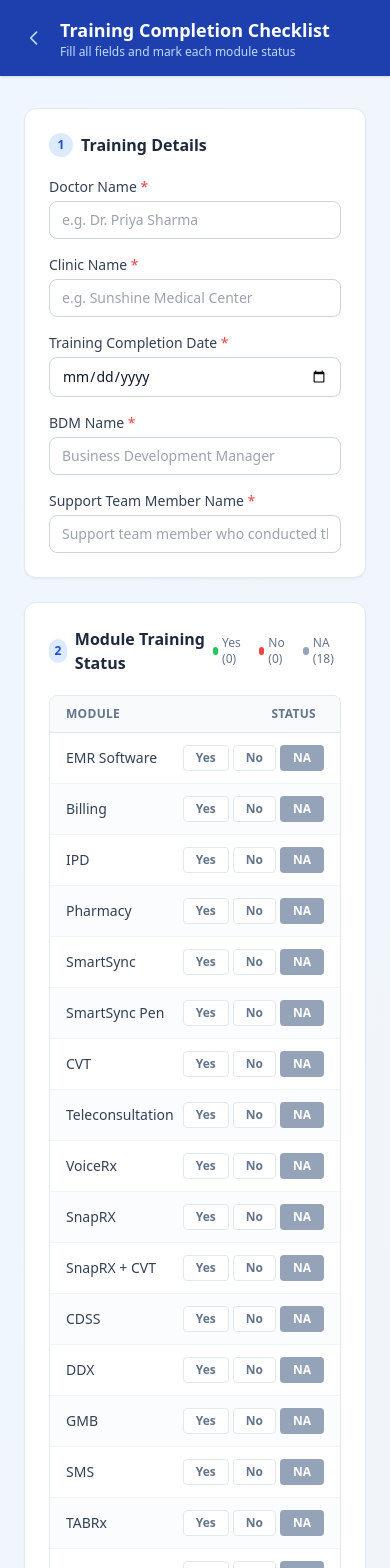
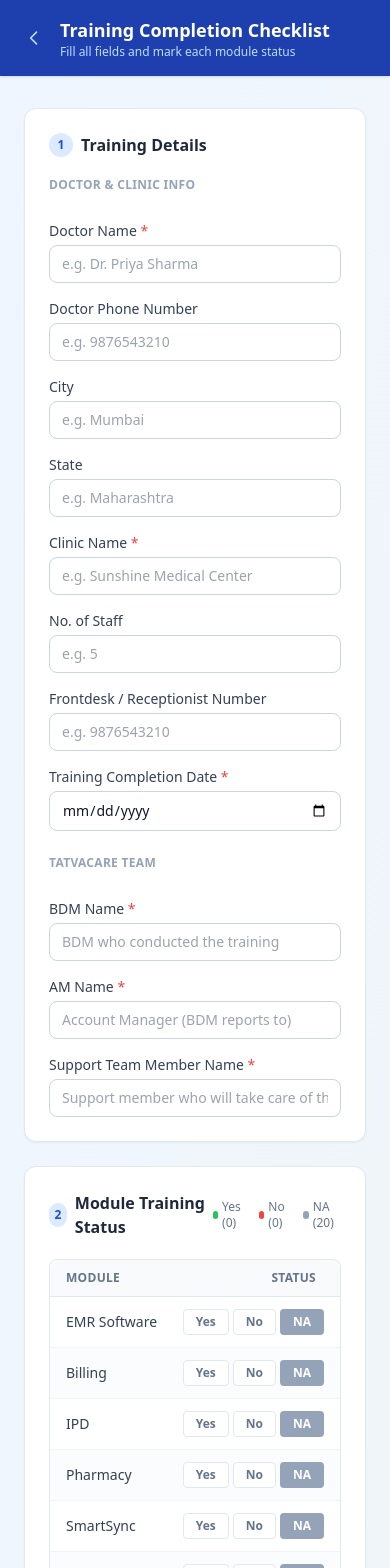
Before and after one commit to Ravipurohit007/tatvacare-training-portal, a React (Vite) app: page /checklist in a window 390 px wide. Shown: the top 1568 px of the page. Built offline with nearby package versions, Linux system fonts and the light colour scheme; no server answers.

Commit message:
Add new fields: AM, city, state, phone, staff count, frontdesk; add Anydesk & shortcut to checklist

```diff
--- a/src/lib/constants.js
+++ b/src/lib/constants.js
@@ -17,6 +17,8 @@
   'TABRx',
   'TABRx + CVT',
   'TatvaAI',
+  'Anydesk Installed',
+  'Shortcut Created for Software Link',
 ]
 
 export const STATUS_OPTIONS = ['Yes', 'No', 'NA']
--- a/src/pages/Admin.jsx
+++ b/src/pages/Admin.jsx
@@ -105,10 +105,16 @@
           {/* Details */}
           <div className="grid grid-cols-2 gap-3 text-sm">
             {[
-              ['Training Date', formatDate(submission.trainingDate)],
-              ['Submitted At',  formatDateTime(submission.submittedAt)],
-              ['BDM',          submission.bdmName],
-              ['Support Team', submission.supportMember],
+              ['Training Date',        formatDate(submission.trainingDate)],
+              ['Submitted At',         formatDateTime(submission.submittedAt)],
+              ['Doctor Phone',         submission.doctorPhone || '—'],
+              ['City / State',         [submission.doctorCity, submission.doctorState].filter(Boolean).join(', ') || '—'],
+              ['Clinic',               submission.clinicName],
+              ['No. of Staff',         submission.noOfStaff || '—'],
+              ['Frontdesk No.',        submission.frontdeskNumber || '—'],
+              ['BDM',                  submission.bdmName],
+              ['AM',                   submission.amName || '—'],
+              ['Support Team',         submission.supportMember],
             ].map(([k, v]) => (
               <div key={k}>
                 <p className="text-xs text-slate-400 mb-0.5">{k}</p>
--- a/src/pages/Checklist.jsx
+++ b/src/pages/Checklist.jsx
@@ -10,9 +10,15 @@
 
 const initialForm = {
   doctorName: '',
+  doctorPhone: '',
+  doctorCity: '',
+  doctorState: '',
   clinicName: '',
+  noOfStaff: '',
+  frontdeskNumber: '',
   trainingDate: '',
   bdmName: '',
+  amName: '',
   supportMember: '',
 }
 
@@ -54,6 +60,7 @@
     form.clinicName.trim() &&
     form.trainingDate &&
     form.bdmName.trim() &&
+    form.amName.trim() &&
     form.supportMember.trim()
 
   const yesCount = Object.values(checklist).filter((v) => v === 'Yes').length
@@ -220,6 +227,11 @@
             Training Details
           </h2>
           <div className="grid grid-cols-1 sm:grid-cols-2 gap-4">
+
+            {/* Doctor Info */}
+            <div className="sm:col-span-2">
+              <p className="text-xs font-semibold text-slate-400 uppercase tracking-wide mb-3">Doctor & Clinic Info</p>
+            </div>
             <div>
               <label className="form-label">Doctor Name <span className="text-red-500">*</span></label>
               <input
@@ -229,6 +241,36 @@
                 value={form.doctorName}
                 onChange={(e) => setForm({ ...form, doctorName: e.target.value })}
                 required
+              />
+            </div>
+            <div>
+              <label className="form-label">Doctor Phone Number</label>
+              <input
+                type="tel"
+                className="form-input"
+                placeholder="e.g. 9876543210"
+                value={form.doctorPhone}
+                onChange={(e) => setForm({ ...form, doctorPhone: e.target.value })}
+              />
+            </div>
+            <div>
+              <label className="form-label">City</label>
+              <input
+                type="text"
+                className="form-input"
+                placeholder="e.g. Mumbai"
+                value={form.doctorCity}
+                onChange={(e) => setForm({ ...form, doctorCity: e.target.value })}
+              />
+            </div>
+            <div>
+              <label className="form-label">State</label>
+              <input
+                type="text"
+                className="form-input"
+                placeholder="e.g. Maharashtra"
+                value={form.doctorState}
+                onChange={(e) => setForm({ ...form, doctorState: e.target.value })}
               />
             </div>
             <div>
@@ -243,6 +285,26 @@
               />
             </div>
             <div>
+              <label className="form-label">No. of Staff</label>
+              <input
+                type="number"
+                className="form-input"
+                placeholder="e.g. 5"
+                value={form.noOfStaff}
+                onChange={(e) => setForm({ ...form, noOfStaff: e.target.value })}
+              />
+            </div>
+            <div>
+              <label className="form-label">Frontdesk / Receptionist Number</label>
+              <input
+                type="tel"
+                className="form-input"
+                placeholder="e.g. 9876543210"
+                value={form.frontdeskNumber}
+                onChange={(e) => setForm({ ...form, frontdeskNumber: e.target.value })}
+              />
+            </div>
+            <div>
               <label className="form-label">Training Completion Date <span className="text-red-500">*</span></label>
               <input
                 type="date"
@@ -252,14 +314,30 @@
                 required
               />
             </div>
+
+            {/* Team Info */}
+            <div className="sm:col-span-2 mt-2">
+              <p className="text-xs font-semibold text-slate-400 uppercase tracking-wide mb-3">TatvaCare Team</p>
+            </div>
             <div>
               <label className="form-label">BDM Name <span className="text-red-500">*</span></label>
               <input
                 type="text"
                 className="form-input"
-                placeholder="Business Development Manager"
+                placeholder="BDM who conducted the training"
                 value={form.bdmName}
                 onChange={(e) => setForm({ ...form, bdmName: e.target.value })}
+                required
+              />
+            </div>
+            <div>
+              <label className="form-label">AM Name <span className="text-red-500">*</span></label>
+              <input
+                type="text"
+                className="form-input"
+                placeholder="Account Manager (BDM reports to)"
+                value={form.amName}
+                onChange={(e) => setForm({ ...form, amName: e.target.value })}
                 required
               />
             </div>
@@ -268,7 +346,7 @@
               <input
                 type="text"
                 className="form-input"
-                placeholder="Support team member who conducted the training"
+                placeholder="Support member who will take care of this doctor going forward"
                 value={form.supportMember}
                 onChange={(e) => setForm({ ...form, supportMember: e.target.value })}
                 required
```
Also changed, not shown: src/lib/pdfGenerator.js, 1 other file (tests, documents, lock files or other folders).
